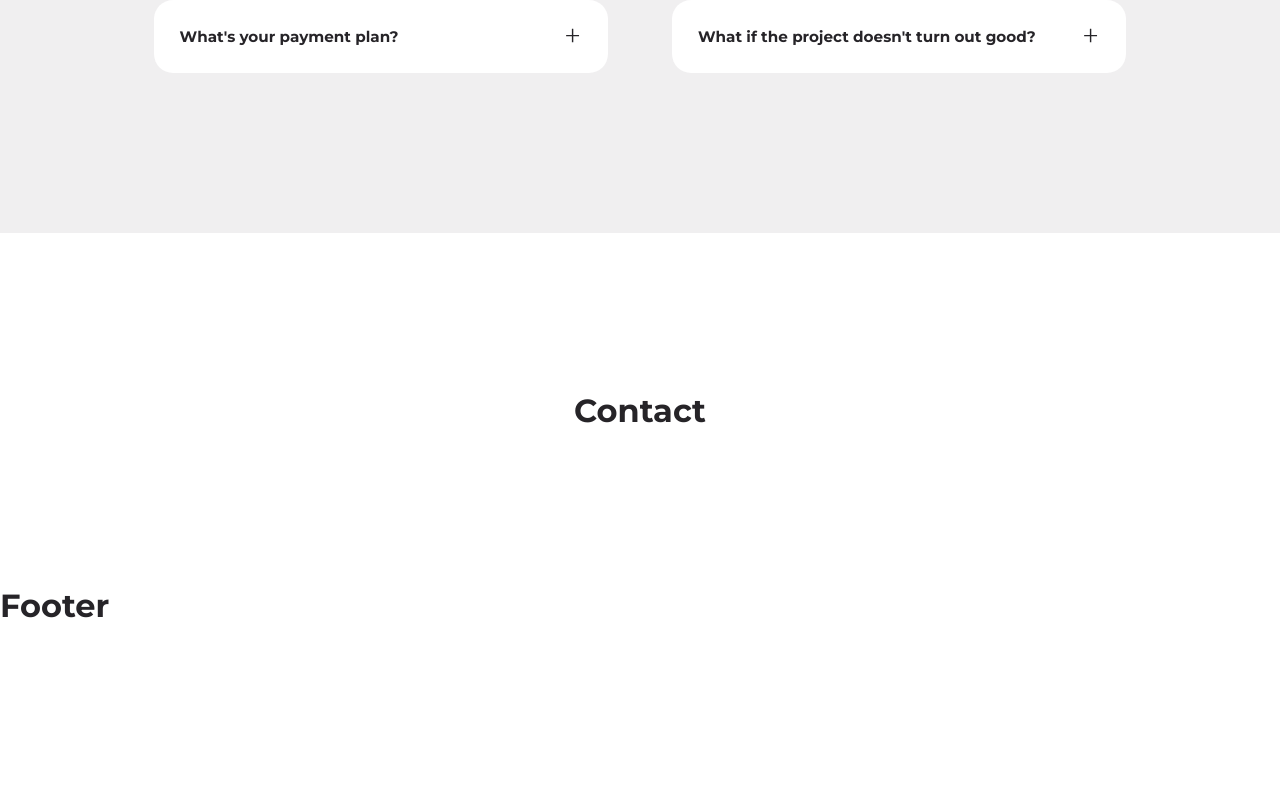
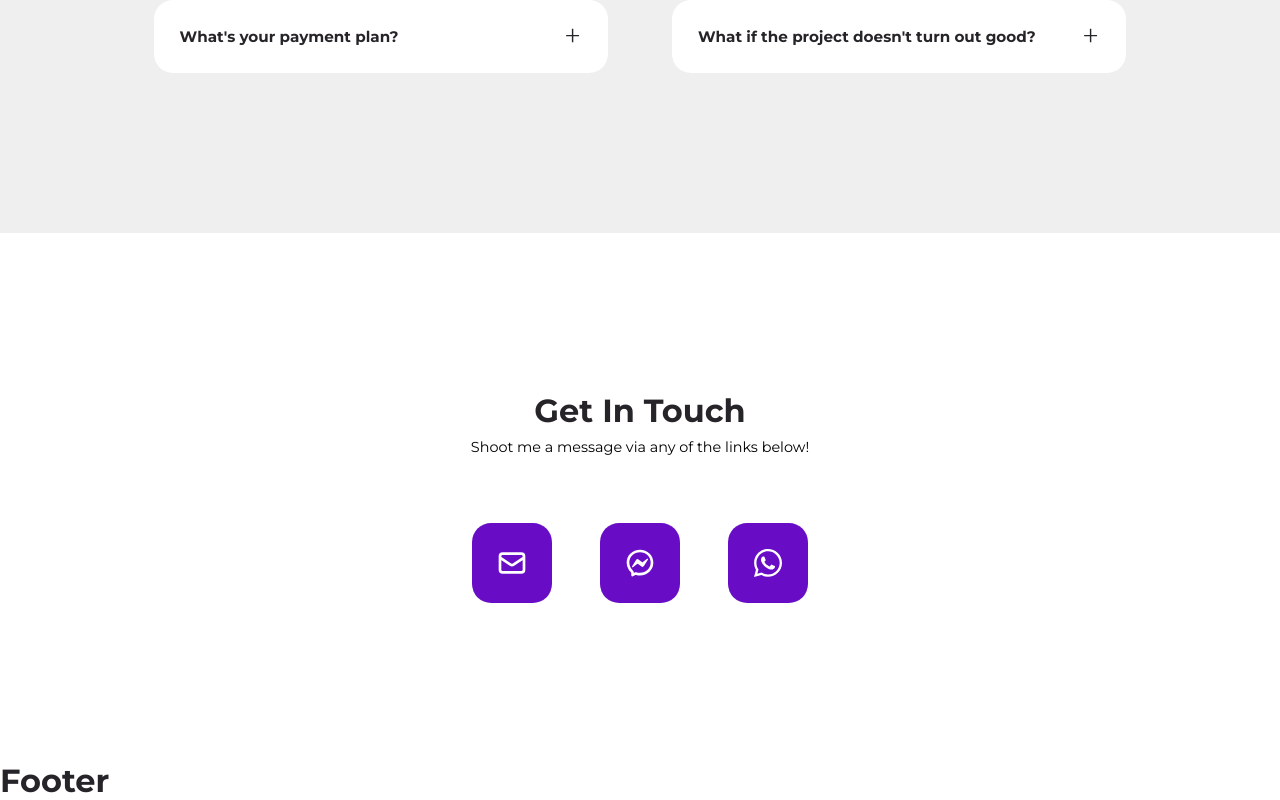
Before and after one commit to Haz7kh/khaled-almelhem, a React (Create React App) app: page / in a window 1280 px wide. Shown: the part 6589-7389 px from the top of the page. Before the commit the page ends 7214 px from the top, so only its background shows below. Built offline with nearby package versions, Linux system fonts and the light colour scheme.

Commit message:
contact section

```diff
--- a/src/sections/contact/Contact.jsx
+++ b/src/sections/contact/Contact.jsx
@@ -1,10 +1,24 @@
 import React from "react";
 import "./contact.css";
+import contacts from "./data";
 
 const Contact = () => {
   return (
     <section id="contact">
-      <h2>Contact</h2>
+      <h2>Get In Touch</h2>
+      <p>Shoot me a message via any of the links below!</p>
+      <div className="container contact-container">
+        {contacts.map((contact) => (
+          <a
+            key={contact.id}
+            href={contact.link}
+            target="_blank"
+            rel="noopener noreferrer"
+          >
+            {contact.icon}
+          </a>
+        ))}
+      </div>
     </section>
   );
 };
--- a/src/sections/contact/contact.css
+++ b/src/sections/contact/contact.css
@@ -0,0 +1,32 @@
+.contact-container {
+  width: fit-content;
+  display: flex;
+  justify-content: center;
+  gap: 3rem;
+}
+
+.contact-container a {
+  width: 5rem;
+  aspect-ratio: 1/1;
+  color: white;
+  background: var(--color-primary);
+  display: grid;
+  place-items: center;
+  font-size: 2rem;
+  border: 2px solid transparent;
+  border-radius: var(--border-radius-1);
+}
+
+.contact-container a:hover {
+  background: transparent;
+  border-color: var(--color-primary);
+  color: var(--color-primary);
+  transform: translateY(-0.5rem);
+}
+
+/* MEDIA QUERIES (phones) */
+@media screen and (max-width: 600px) {
+  .contact-container {
+    gap: 1.5rem;
+  }
+}
--- /dev/null
+++ b/src/sections/contact/data.js
@@ -0,0 +1,19 @@
+import { HiOutlineMail } from "react-icons/hi";
+import { RiMessengerLine } from "react-icons/ri";
+import { FaWhatsapp } from "react-icons/fa";
+
+const data = [
+  { id: 1, icon: <HiOutlineMail />, link: "mailto:kh.almelhem@gmail.com" },
+  {
+    id: 2,
+    icon: <RiMessengerLine />,
+    link: "https://www.messenger.com/t/haz7cr10",
+  },
+  { id: 3, icon: <FaWhatsapp />, link: "https://wa.me/+46762499610" },
+];
+
+// alternative whatsApp link
+// https://wa.me/yournumber
+// https://api.whatsapp.com/send/?phone=%2B233557097546
+
+export default data;
--- a/src/sections/faqs/FAQ.jsx
+++ b/src/sections/faqs/FAQ.jsx
@@ -4,6 +4,7 @@ import { useState } from "react";
 
 const FAQ = ({ faq }) => {
   const [showAnswer, setShowAnswer] = useState(false);
+
   return (
     <Card className="faq" onClick={() => setShowAnswer((prev) => !prev)}>
       <div>
```
